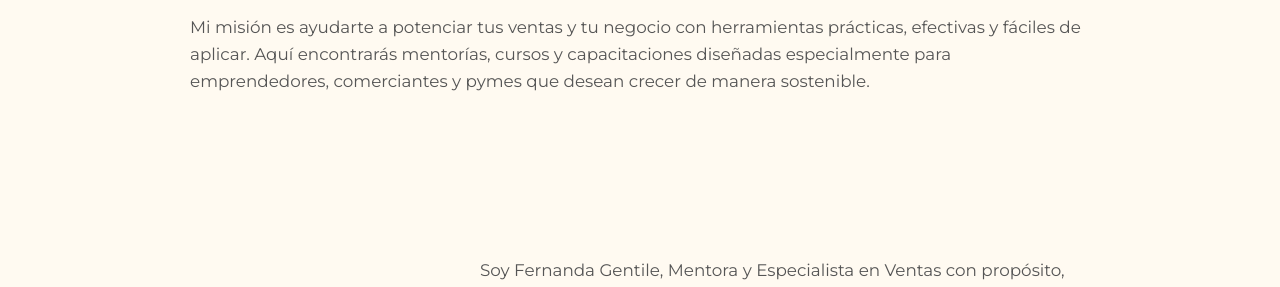
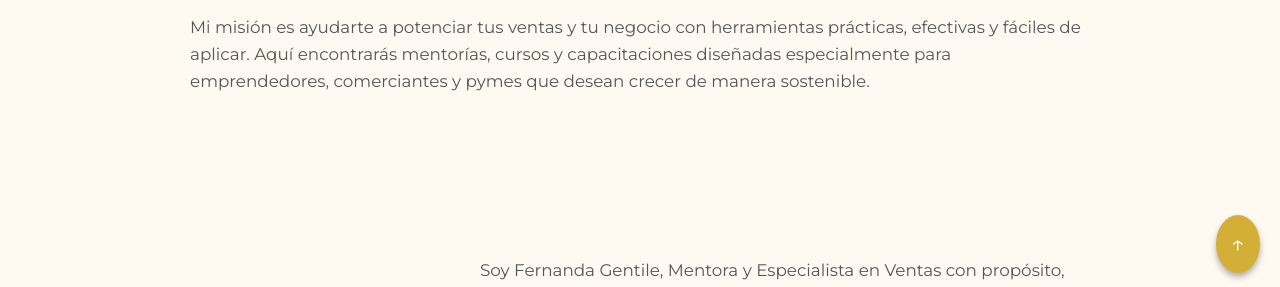
Before and after one commit to mentoriasexitosas-max/fernandagentilementorias, a plain HTML site: page index.html in a window 1280 px wide. Shown: the part 507-794 px from the top of the page. Drawn offline with nearby package versions, Linux system fonts and the light colour scheme.

Commit message:
flecha
flecha

```diff
--- a/index.html
+++ b/index.html
@@ -715,6 +715,36 @@
   <footer>
     <p>© 2025 Mentorías Exitosas - Fernanda Gentile | Todos los derechos reservados</p>
   </footer>
+<!-- Botón volver arriba -->
+<a href="#" class="btn-volver-arriba">↑</a>
+
+<style>
+/* Estilo del botón */
+.btn-volver-arriba {
+  position: fixed;
+  bottom: 20px;
+  right: 20px;
+  background-color: #d4af37; /* dorado elegante */
+  color: white;
+  font-size: 24px;
+  padding: 10px 15px;
+  border-radius: 50%;
+  text-decoration: none;
+  box-shadow: 0 4px 6px rgba(0,0,0,0.3);
+  transition: background-color 0.3s, transform 0.3s;
+  z-index: 1000;
+}
+
+.btn-volver-arriba:hover {
+  background-color: #b88b2f; /* dorado más oscuro */
+  transform: translateY(-3px);
+}
+
+/* Scroll suave */
+html {
+  scroll-behavior: smooth;
+}
+</style>
 
 </body>
 </html>
```
